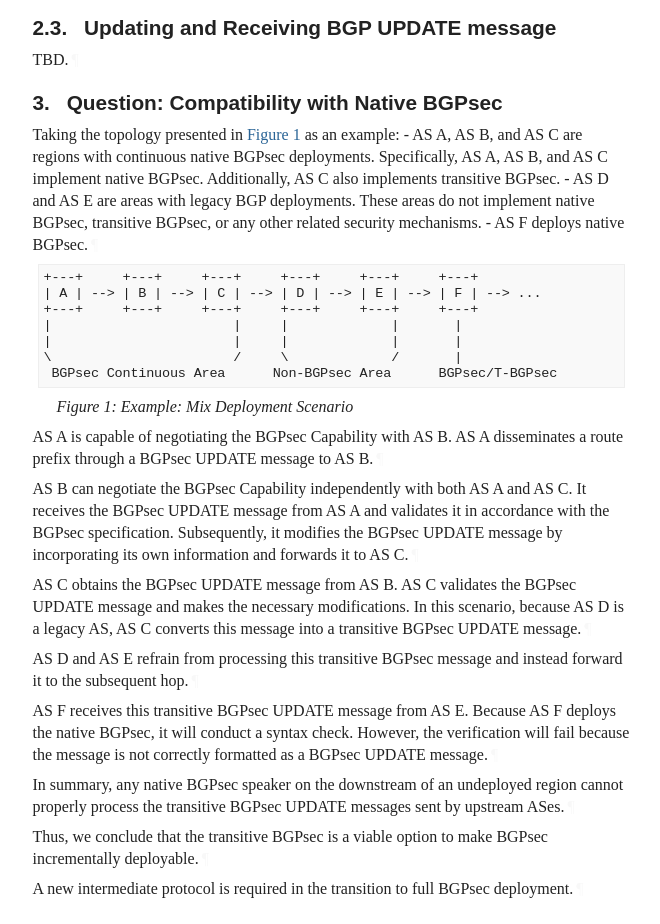
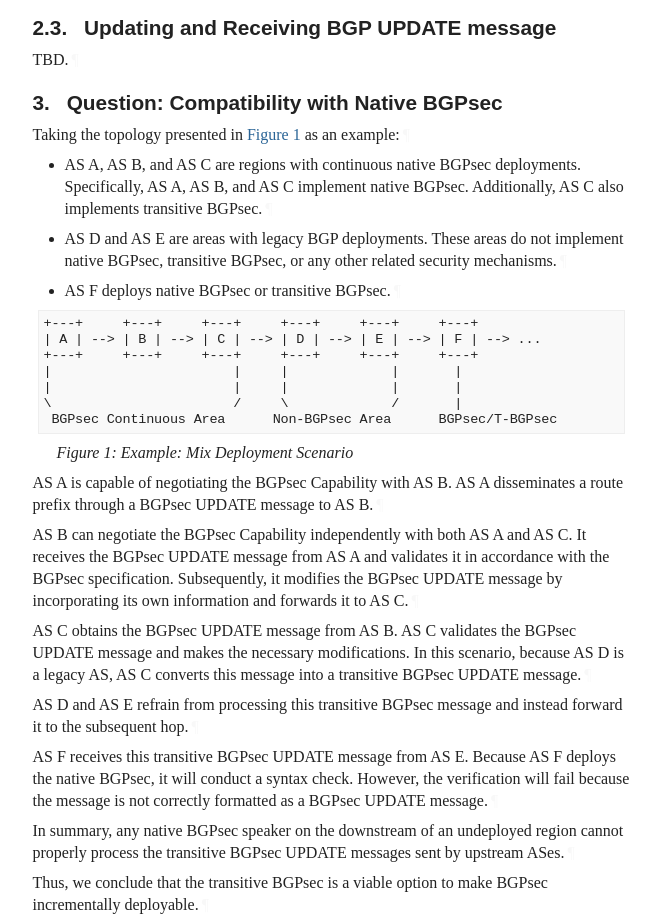
Before and after one commit to FCBGP/FCBGP-BGPsec-Transition, a plain HTML site: page v00/draft-wang-sidrops-bgpsec-transition.html in a window 1280 px wide. Shown: the part 2446-3370 px from the top of the page, without its empty margins (92-752 px from the left). Drawn offline with Linux system fonts and the light colour scheme; a web font is replaced by a local one.

Commit message:
Script updating gh-pages from f177ffb. [ci skip]

```diff
--- a/v00/draft-wang-sidrops-bgpsec-transition.html
+++ b/v00/draft-wang-sidrops-bgpsec-transition.html
@@ -1288,13 +1288,21 @@ appear in all capitals, as shown here.<a href="#section-1.1-1" class="pilcrow">
       <h2 id="name-question-compatibility-with">
 <a href="#section-3" class="section-number selfRef">3. </a><a href="#name-question-compatibility-with" class="section-name selfRef">Question: Compatibility with Native BGPsec</a>
       </h2>
-<p id="section-3-1">Taking the topology presented in <a href="#fig-mix-deployment" class="auto internal xref">Figure 1</a> as an example:
-- AS A, AS B, and AS C are regions with continuous native BGPsec deployments. Specifically, AS A, AS B, and AS C implement native BGPsec. Additionally, AS C also implements transitive BGPsec.
-- AS D and AS E are areas with legacy BGP deployments. These areas do not implement native BGPsec, transitive BGPsec, or any other related security mechanisms.
-- AS F deploys native BGPsec.<a href="#section-3-1" class="pilcrow">¶</a></p>
+<p id="section-3-1">Taking the topology presented in <a href="#fig-mix-deployment" class="auto internal xref">Figure 1</a> as an example:<a href="#section-3-1" class="pilcrow">¶</a></p>
+<ul class="normal">
+<li class="normal" id="section-3-2.1">
+          <p id="section-3-2.1.1">AS A, AS B, and AS C are regions with continuous native BGPsec deployments. Specifically, AS A, AS B, and AS C implement native BGPsec. Additionally, AS C also implements transitive BGPsec.<a href="#section-3-2.1.1" class="pilcrow">¶</a></p>
+</li>
+        <li class="normal" id="section-3-2.2">
+          <p id="section-3-2.2.1">AS D and AS E are areas with legacy BGP deployments. These areas do not implement native BGPsec, transitive BGPsec, or any other related security mechanisms.<a href="#section-3-2.2.1" class="pilcrow">¶</a></p>
+</li>
+        <li class="normal" id="section-3-2.3">
+          <p id="section-3-2.3.1">AS F deploys native BGPsec or transitive BGPsec.<a href="#section-3-2.3.1" class="pilcrow">¶</a></p>
+</li>
+      </ul>
 <span id="name-example-mix-deployment-scen"></span><div id="fig-mix-deployment">
 <figure id="figure-1">
-        <div class="alignLeft art-text artwork" id="section-3-2.1">
+        <div class="alignLeft art-text artwork" id="section-3-3.1">
 <pre>
 +---+     +---+     +---+     +---+     +---+     +---+
 | A | --&gt; | B | --&gt; | C | --&gt; | D | --&gt; | E | --&gt; | F | --&gt; ...
@@ -1309,14 +1317,14 @@ appear in all capitals, as shown here.<a href="#section-1.1-1" class="pilcrow">
 <a href="#name-example-mix-deployment-scen" class="selfRef">Example: Mix Deployment Scenario</a>
         </figcaption></figure>
 </div>
-<p id="section-3-3">AS A is capable of negotiating the BGPsec Capability with AS B. AS A disseminates a route prefix through a BGPsec UPDATE message to AS B.<a href="#section-3-3" class="pilcrow">¶</a></p>
-<p id="section-3-4">AS B can negotiate the BGPsec Capability independently with both AS A and AS C. It receives the BGPsec UPDATE message from AS A and validates it in accordance with the BGPsec specification. Subsequently, it modifies the BGPsec UPDATE message by incorporating its own information and forwards it to AS C.<a href="#section-3-4" class="pilcrow">¶</a></p>
-<p id="section-3-5">AS C obtains the BGPsec UPDATE message from AS B. AS C validates the BGPsec UPDATE message and makes the necessary modifications. In this scenario, because AS D is a legacy AS, AS C converts this message into a transitive BGPsec UPDATE message.<a href="#section-3-5" class="pilcrow">¶</a></p>
-<p id="section-3-6">AS D and AS E refrain from processing this transitive BGPsec message and instead forward it to the subsequent hop.<a href="#section-3-6" class="pilcrow">¶</a></p>
-<p id="section-3-7">AS F receives this transitive BGPsec UPDATE message from AS E. Because AS F deploys the native BGPsec, it will conduct a syntax check. However, the verification will fail because the message is not correctly formatted as a BGPsec UPDATE message.<a href="#section-3-7" class="pilcrow">¶</a></p>
-<p id="section-3-8">In summary, any native BGPsec speaker on the downstream of an undeployed region cannot properly process the transitive BGPsec UPDATE messages sent by upstream ASes.<a href="#section-3-8" class="pilcrow">¶</a></p>
-<p id="section-3-9">Thus, we conclude that the transitive BGPsec is a viable option to make BGPsec incrementally deployable.<a href="#section-3-9" class="pilcrow">¶</a></p>
-<p id="section-3-10">A new intermediate protocol is required in the transition to full BGPsec deployment.<a href="#section-3-10" class="pilcrow">¶</a></p>
+<p id="section-3-4">AS A is capable of negotiating the BGPsec Capability with AS B. AS A disseminates a route prefix through a BGPsec UPDATE message to AS B.<a href="#section-3-4" class="pilcrow">¶</a></p>
+<p id="section-3-5">AS B can negotiate the BGPsec Capability independently with both AS A and AS C. It receives the BGPsec UPDATE message from AS A and validates it in accordance with the BGPsec specification. Subsequently, it modifies the BGPsec UPDATE message by incorporating its own information and forwards it to AS C.<a href="#section-3-5" class="pilcrow">¶</a></p>
+<p id="section-3-6">AS C obtains the BGPsec UPDATE message from AS B. AS C validates the BGPsec UPDATE message and makes the necessary modifications. In this scenario, because AS D is a legacy AS, AS C converts this message into a transitive BGPsec UPDATE message.<a href="#section-3-6" class="pilcrow">¶</a></p>
+<p id="section-3-7">AS D and AS E refrain from processing this transitive BGPsec message and instead forward it to the subsequent hop.<a href="#section-3-7" class="pilcrow">¶</a></p>
+<p id="section-3-8">AS F receives this transitive BGPsec UPDATE message from AS E. Because AS F deploys the native BGPsec, it will conduct a syntax check. However, the verification will fail because the message is not correctly formatted as a BGPsec UPDATE message.<a href="#section-3-8" class="pilcrow">¶</a></p>
+<p id="section-3-9">In summary, any native BGPsec speaker on the downstream of an undeployed region cannot properly process the transitive BGPsec UPDATE messages sent by upstream ASes.<a href="#section-3-9" class="pilcrow">¶</a></p>
+<p id="section-3-10">Thus, we conclude that the transitive BGPsec is a viable option to make BGPsec incrementally deployable.<a href="#section-3-10" class="pilcrow">¶</a></p>
+<p id="section-3-11">A new intermediate protocol is required in the transition to full BGPsec deployment.<a href="#section-3-11" class="pilcrow">¶</a></p>
 </section>
 </div>
 <div id="security-considerations">
```
Also changed, not shown: v00/draft-wang-sidrops-bgpsec-transition.txt.
